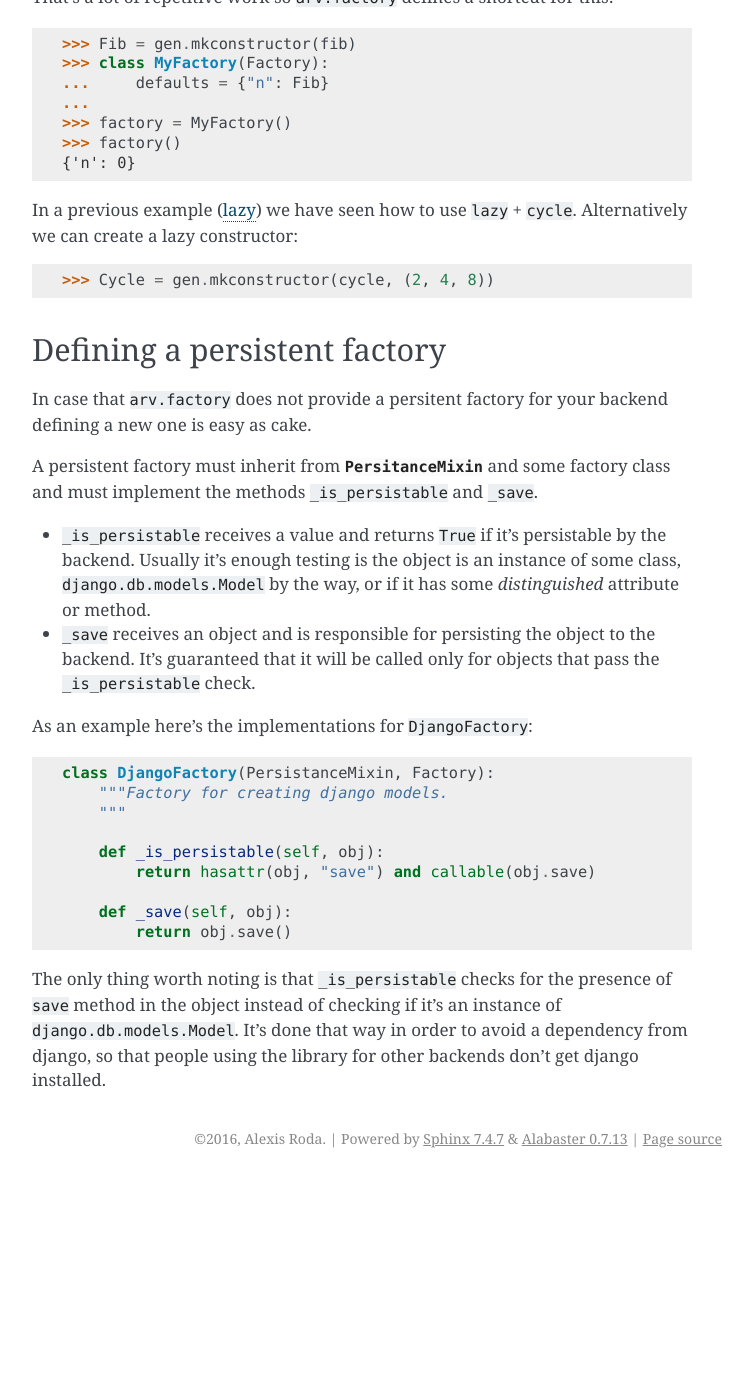
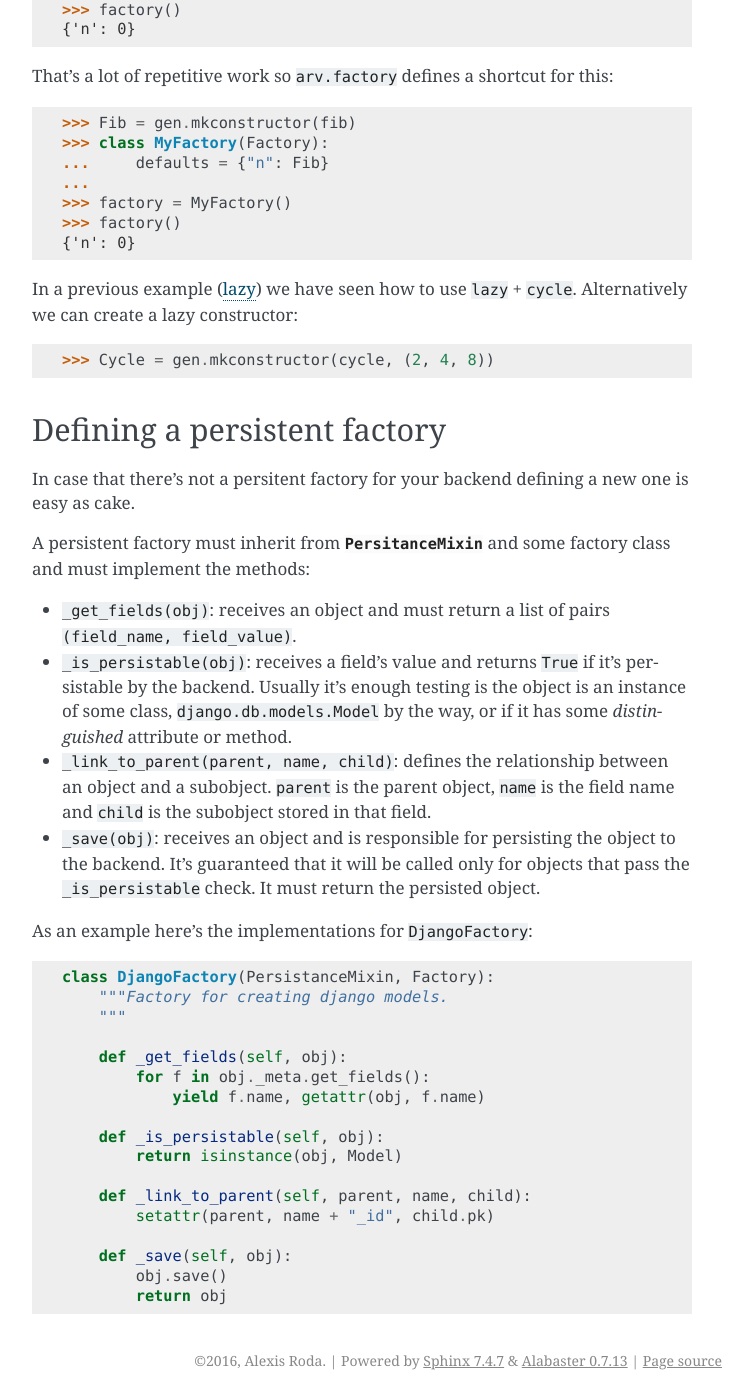
Before and after one commit to patxoca/arv.factory, a Sphinx documentation site: the page built from docs/source/advanced.rst, in a window 1280 px wide and 1400 px high, scrolled down 2482 px. Shown: the whole window, without its empty margins (388-1140 px from the left). Built offline with Sphinx 7.4.7, drawn with Linux system fonts in a browser that asks for light colours; before the commit the page ends 3660 px from its top, so only the background shows below that; some of the changed text lies outside the part shown.

Commit message:
Update documentation.

```diff
--- a/docs/source/advanced.rst
+++ b/docs/source/advanced.rst
@@ -161,39 +165,49 @@ constructor:
 Defining a persistent factory
 =============================
 
-In case that ``arv.factory`` does not provide a persitent factory for
-your backend defining a new one is easy as cake.
+In case that there's not a persitent factory for your backend defining
+a new one is easy as cake.
 
 A persistent factory must inherit from :class:`PersitanceMixin` and
-some factory class and must implement the methods ``_is_persistable``
-and ``_save``.
+some factory class and must implement the methods:
 
-- ``_is_persistable`` receives a value and returns ``True`` if it's
-  persistable by the backend. Usually it's enough testing is the
-  object is an instance of some class, ``django.db.models.Model`` by
-  the way, or if it has some *distinguished* attribute or method.
+- ``_get_fields(obj)``: receives an object and must return a list of
+  pairs ``(field_name, field_value)``.
 
-- ``_save`` receives an object and is responsible for persisting the
-  object to the backend. It's guaranteed that it will be called only
-  for objects that pass the ``_is_persistable`` check.
+- ``_is_persistable(obj)``: receives a field's value and returns
+  ``True`` if it's persistable by the backend. Usually it's enough
+  testing is the object is an instance of some class,
+  ``django.db.models.Model`` by the way, or if it has some
+  *distinguished* attribute or method.
+
+- ``_link_to_parent(parent, name, child)``: defines the relationship
+  between an object and a subobject. ``parent`` is the parent object,
+  ``name`` is the field name and ``child`` is the subobject stored in
+  that field.
+
+- ``_save(obj)``: receives an object and is responsible for persisting
+  the object to the backend. It's guaranteed that it will be called
+  only for objects that pass the ``_is_persistable`` check. It must
+  return the persisted object.
 
 As an example here's the implementations for ``DjangoFactory``:
 
 .. code-block:: python
 
-
    class DjangoFactory(PersistanceMixin, Factory):
        """Factory for creating django models.
        """
 
+       def _get_fields(self, obj):
+           for f in obj._meta.get_fields():
+               yield f.name, getattr(obj, f.name)
+
        def _is_persistable(self, obj):
-           return hasattr(obj, "save") and callable(obj.save)
+           return isinstance(obj, Model)
+
+       def _link_to_parent(self, parent, name, child):
+           setattr(parent, name + "_id", child.pk)
 
        def _save(self, obj):
-           return obj.save()
-
-The only thing worth noting is that ``_is_persistable`` checks for the
-presence of ``save`` method in the object instead of checking if it's
-an instance of ``django.db.models.Model``. It's done that way in order
-to avoid a dependency from django, so that people using the library
-for other backends don't get django installed.
+           obj.save()
+           return obj
```
Also changed, not shown: other parts of docs/source/advanced.rst (+4 -0 lines), docs/source/tutorial.rst (+7 -5 lines).
